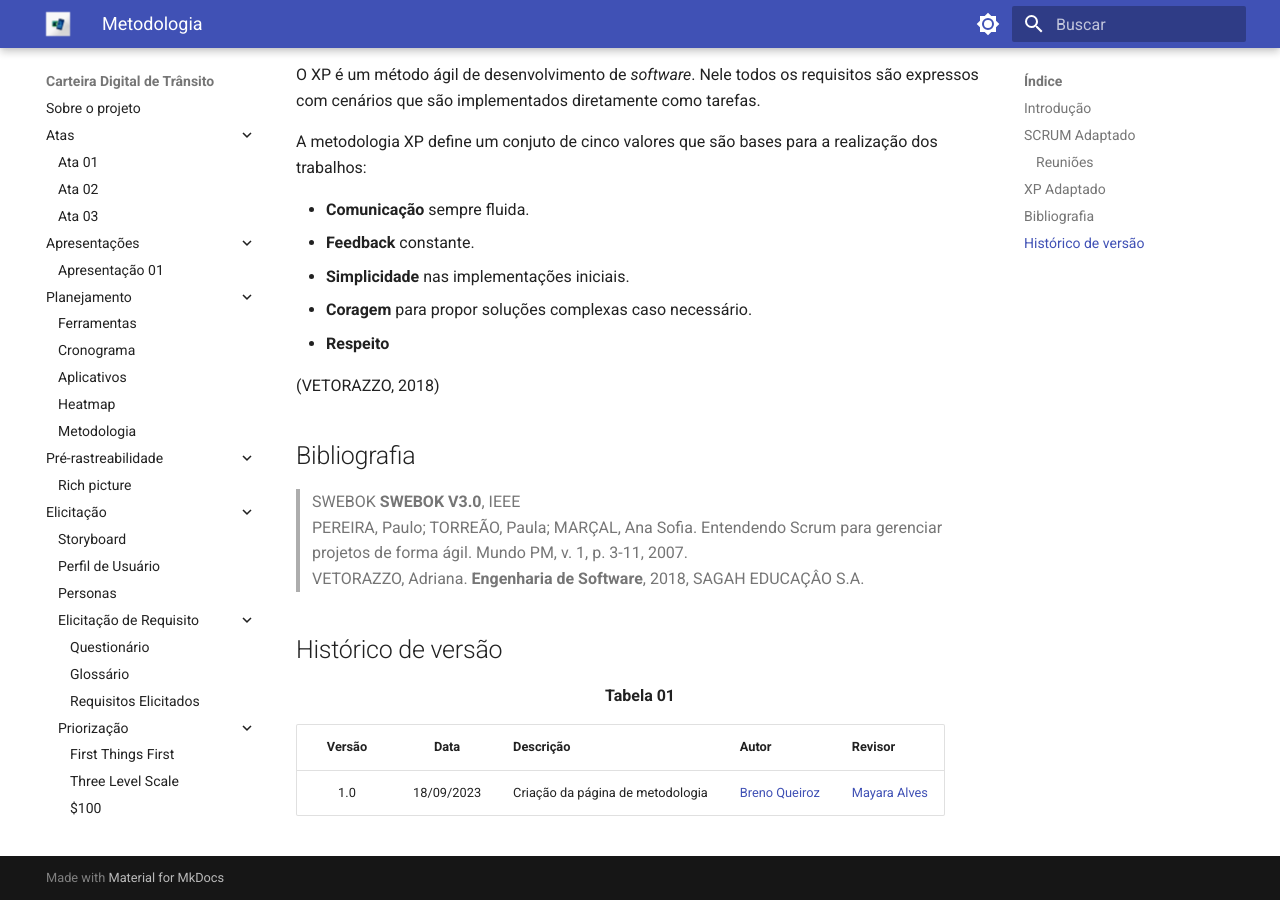
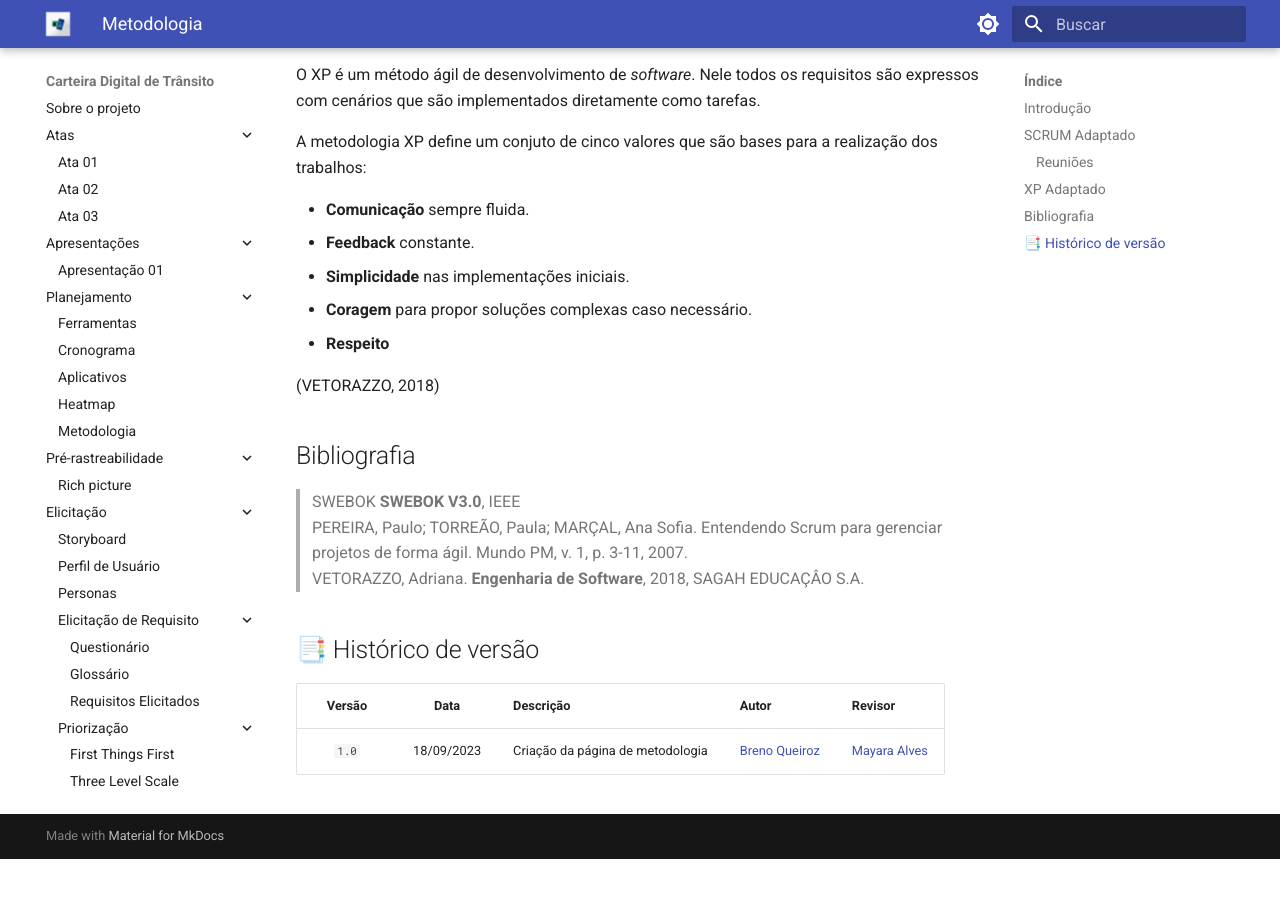
Before and after one commit to Requisitos-de-Software/2023.2-Carteira_Digital_de_Transito, an MkDocs documentation site: the page built from docs/planejamento/metodologia.md, in a window 1280 px wide and 900 px high, scrolled down 1033 px. Built offline with MkDocs 1.6.1 and Material for MkDocs 9.7.7, drawn with Linux system fonts in a browser that asks for light colours; after the commit the page ends 1892 px from its top, so only the background shows below that.

Commit message:
Update metodologia.md

```diff
--- a/docs/planejamento/metodologia.md
+++ b/docs/planejamento/metodologia.md
@@ -49,10 +49,8 @@ A metodologia XP define um conjuto de cinco valores que são bases para a realiz
 > PEREIRA, Paulo; TORREÃO, Paula; MARÇAL, Ana Sofia. Entendendo Scrum para gerenciar projetos de forma ágil. Mundo PM, v. 1, p. 3-11, 2007. </br>
 > VETORAZZO, Adriana. **Engenharia de Software**, 2018, SAGAH EDUCAÇÂO S.A. </br>
 
-## Histórico de versão
-
-<p align="center"><b>Tabela 01</b></p>
+## 📑 Histórico de versão
 
 | Versão| Data      | Descrição | Autor | Revisor       |
 | :-:   | :-----:       | :------       | -------    | -------            |
-| 1.0   |18/09/2023 |   Criação da página de metodologia   |  [Breno Queiroz](https://github.com/brenob6)| [Mayara Alves](https://github.com/Mayara-tech) |
+| `1.0`   |18/09/2023 |   Criação da página de metodologia   |  [Breno Queiroz](https://github.com/brenob6)| [Mayara Alves](https://github.com/Mayara-tech) |
```
